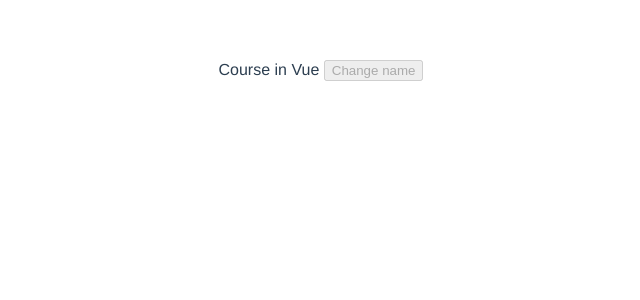
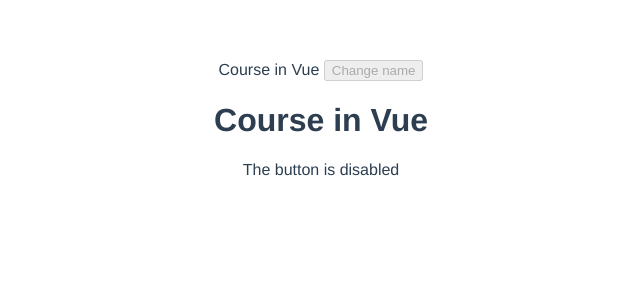
Before and after one commit to vishchak/vue-proj, a Vue app: page / in a window 1280 px wide. Shown: the top 300 px of the page, without its empty margins (319-959 px from the left). Built offline with nearby package versions, Linux system fonts and the light colour scheme.

Commit message:
test ternary operators ;

```diff
--- a/src/components/skills.vue
+++ b/src/components/skills.vue
@@ -3,6 +3,8 @@
     {{ name }}
     <button v-on:click="changeName" v-bind:disabled="btnState">Change name</button>
   </div>
+  <h1 v-once>{{name}}</h1>
+{{ btnState ? 'The button is disabled' : 'The button is actives'}}
 </template>
 
 <script>
```
